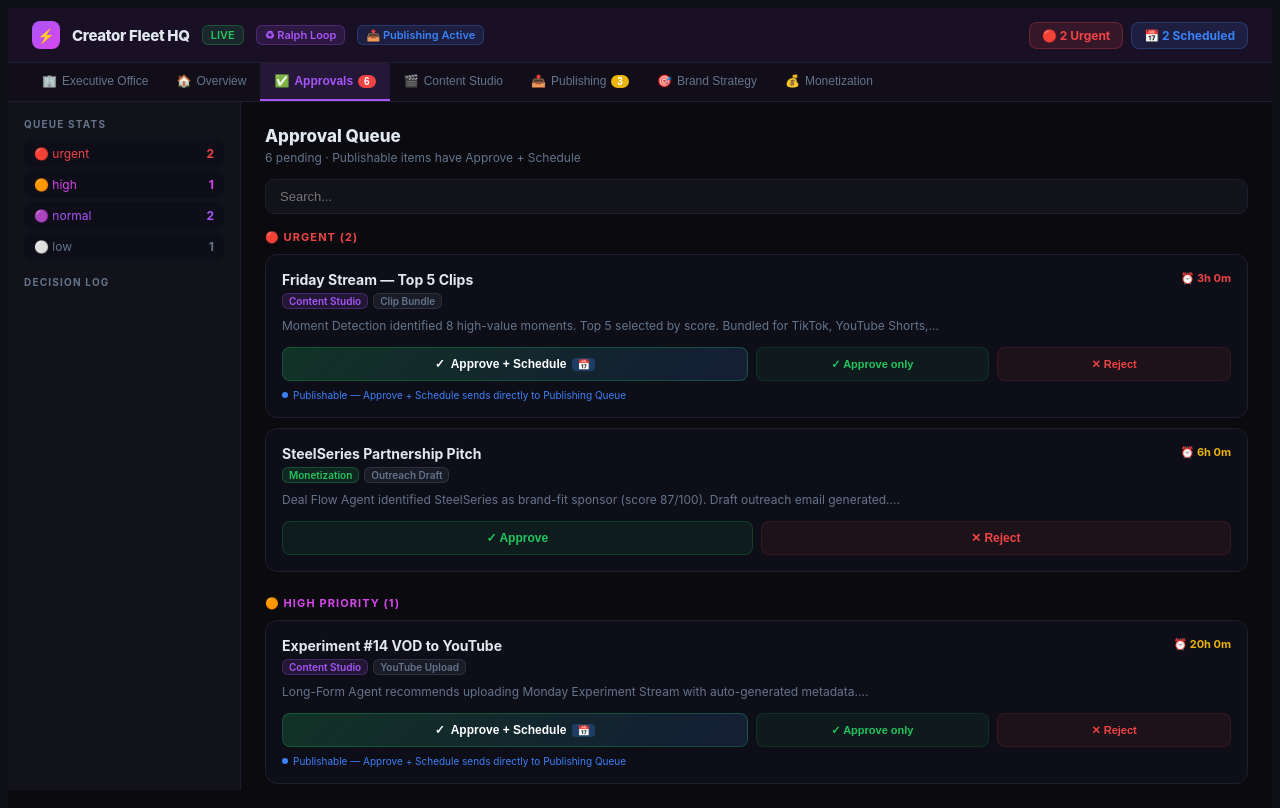
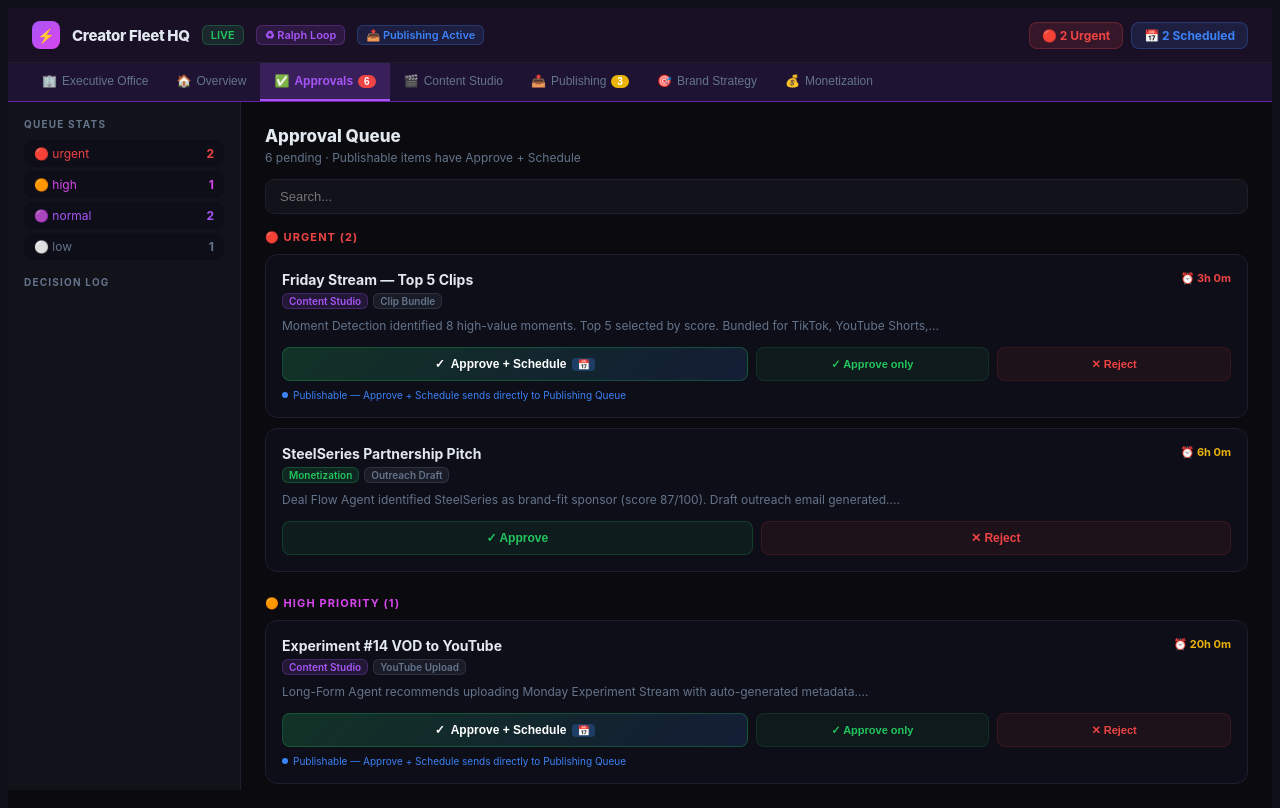
Before and after one commit to Moddaveel/creator-fleet-hq, a React (Vite) app: page / in a window 1280 px wide. Built offline with nearby package versions, Linux system fonts and the light colour scheme.

Commit message:
style: purple tab bar, hover highlight on tabs

```diff
--- a/src/App.jsx
+++ b/src/App.jsx
@@ -41,8 +41,8 @@ export default function App() {
           {scheduledN>0&&<div onClick={()=>setPage("publishing")} style={{background:C.blue+"22",border:"1px solid "+C.blue+"44",borderRadius:8,padding:"5px 12px",color:C.blue,fontSize:12,fontWeight:700,cursor:"pointer"}}>{"📅 "+scheduledN+" Scheduled"}</div>}
         </div>
       </div>
-      <div style={{background:"#110e1a",borderBottom:"1px solid "+C.border,padding:"0 20px",display:"flex",position:"sticky",top:54,zIndex:199,overflowX:"auto"}}>
-        {NAV.map(n=>{const active=page===n.id;const badge=n.id==="approvals"&&approvals.length>0?approvals.length:n.id==="publishing"&&draftPubN>0?draftPubN:null;const badgeColor=n.id==="approvals"?C.red:C.yellow;return(<button key={n.id} onClick={()=>setPage(n.id)} style={{background:active?C.purple+"22":"transparent",border:"none",borderBottom:"2px solid "+(active?C.purple:"transparent"),color:active?C.purple:C.muted,padding:"11px 14px",fontSize:12,fontWeight:active?700:400,cursor:"pointer",display:"flex",alignItems:"center",gap:5,whiteSpace:"nowrap"}}><span>{n.icon}</span><span>{n.label}</span>{badge&&<span style={{background:badgeColor,color:"#fff",borderRadius:10,padding:"1px 6px",fontSize:10,fontWeight:800}}>{badge}</span>}</button>);})}
+      <div style={{background:"#1e1333",borderBottom:"1px solid #6b21a8",padding:"0 20px",display:"flex",position:"sticky",top:54,zIndex:199,overflowX:"auto"}}>
+        {NAV.map(n=>{const active=page===n.id;const [hov,setHov]=useState(false);const badge=n.id==="approvals"&&approvals.length>0?approvals.length:n.id==="publishing"&&draftPubN>0?draftPubN:null;const badgeColor=n.id==="approvals"?C.red:C.yellow;return(<button key={n.id} onClick={()=>setPage(n.id)} style={{background:active?C.purple+"33":hov?"#a855f722":"transparent",border:"none",borderBottom:"2px solid "+(active?C.purple:hov?C.purple+"88":"transparent"),color:active?C.purple:hov?C.text:C.muted,padding:"11px 14px",fontSize:12,fontWeight:active?700:400,cursor:"pointer",display:"flex",alignItems:"center",gap:5,whiteSpace:"nowrap",transition:"all 0.15s ease"}} onMouseEnter={()=>setHov(true)} onMouseLeave={()=>setHov(false)}><span>{n.icon}</span><span>{n.label}</span>{badge&&<span style={{background:badgeColor,color:"#fff",borderRadius:10,padding:"1px 6px",fontSize:10,fontWeight:800}}>{badge}</span>}</button>);})}
       </div>
       <div>
         {page==="executive"&&<ExecutiveOfficePage approvals={approvals}/>}
```
